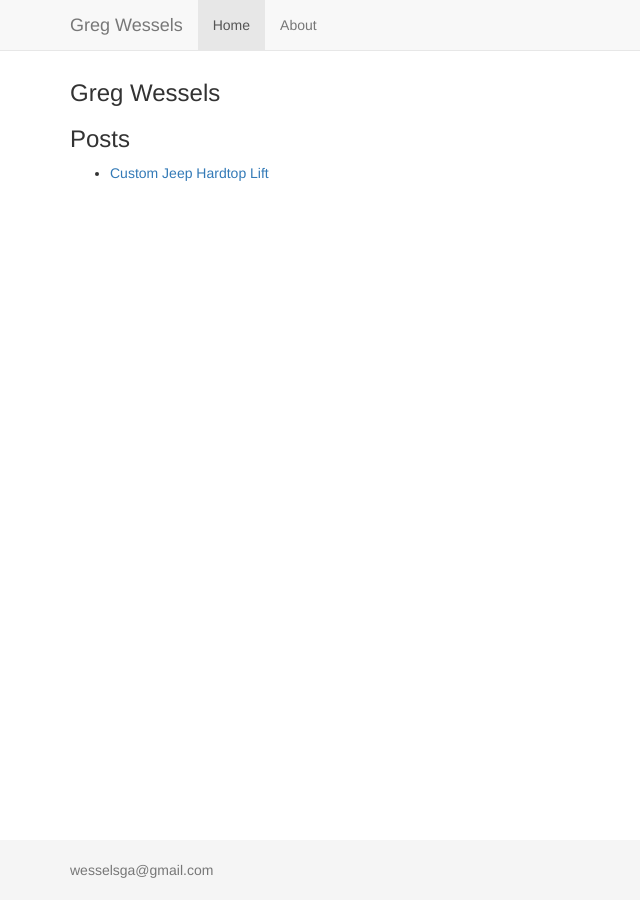
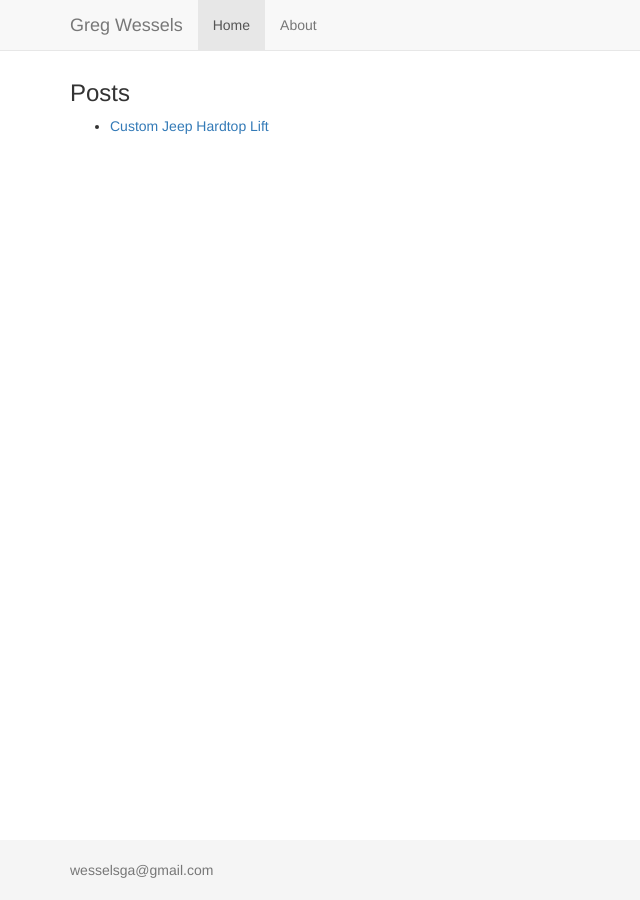
Before and after one commit to wesselsga/wesselsga.github.io, a Jekyll site: the page built from index.html, in a window 1280 px wide. Shown: the whole page, without its empty margins (0-640 px from the left). Built offline with Jekyll 4.4.1, drawn with Linux system fonts in a browser that asks for light colours.

Commit message:
bootstrap

```diff
--- a/index.html
+++ b/index.html
@@ -2,8 +2,6 @@
 layout: default
 title: Greg Wessels
 ---
-
-<h3>Greg Wessels</h3>
 
 <h3>Posts</h3>
 <ul>
```
